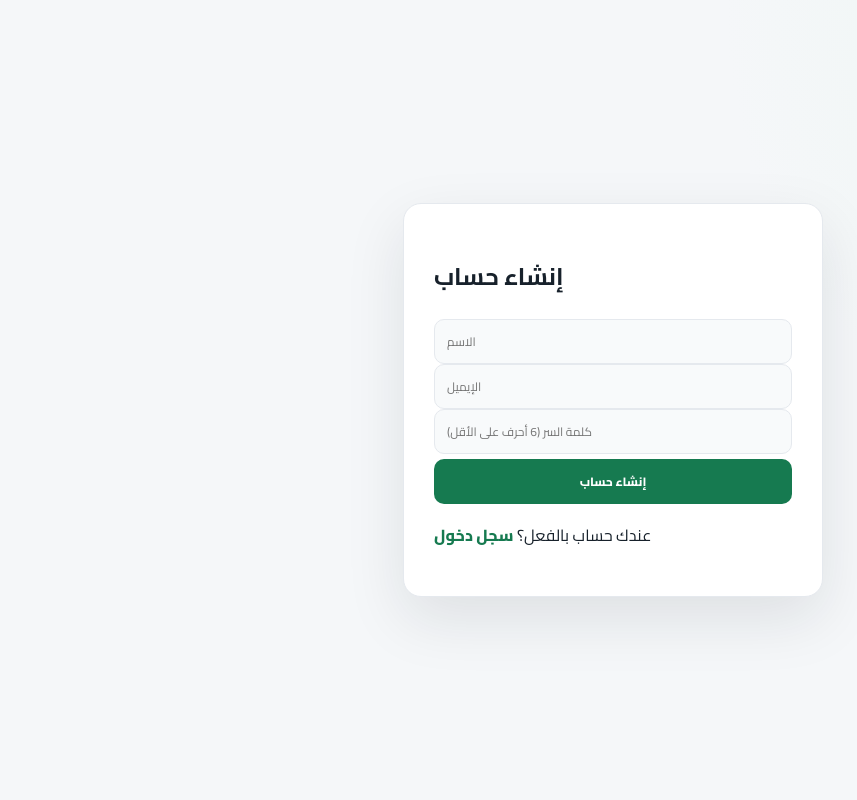
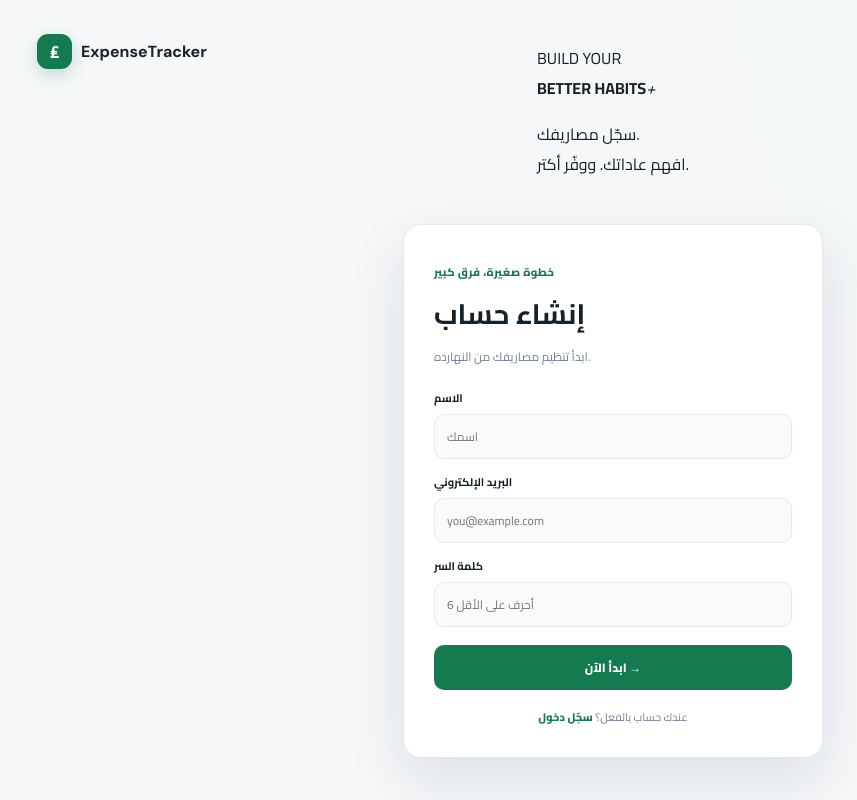
Before and after one commit to AmrTaha100/expense-tracker, a React (Vite) app in the folder frontend/: page /register in a window 1280 px wide. Shown: the whole page, without its empty margins (27-884 px from the left). Built offline with nearby package versions, Linux system fonts and the light colour scheme.

Commit message:
Upgrade registration experience

```diff
--- a/frontend/src/pages/Register.jsx
+++ b/frontend/src/pages/Register.jsx
@@ -3,62 +3,20 @@ import { useNavigate, Link } from 'react-router-dom';
 import { useAuth } from '../context/AuthContext';
 
 export default function Register() {
-  const [name, setName] = useState('');
-  const [email, setEmail] = useState('');
-  const [password, setPassword] = useState('');
-  const [error, setError] = useState('');
-  const [loading, setLoading] = useState(false);
-  const { register } = useAuth();
-  const navigate = useNavigate();
-
-  const handleSubmit = async (e) => {
-    e.preventDefault();
-    setError('');
-    setLoading(true);
-    try {
-      await register(name, email, password);
-      navigate('/dashboard');
-    } catch (err) {
-      setError(err.response?.data?.message || 'حصل خطأ، حاول تاني');
-    } finally {
-      setLoading(false);
-    }
-  };
-
-  return (
-    <div className="auth-page">
-      <form className="auth-form" onSubmit={handleSubmit}>
-        <h2>إنشاء حساب</h2>
-        {error && <p className="error">{error}</p>}
-        <input
-          type="text"
-          placeholder="الاسم"
-          value={name}
-          onChange={(e) => setName(e.target.value)}
-          required
-        />
-        <input
-          type="email"
-          placeholder="الإيميل"
-          value={email}
-          onChange={(e) => setEmail(e.target.value)}
-          required
-        />
-        <input
-          type="password"
-          placeholder="كلمة السر (6 أحرف على الأقل)"
-          value={password}
-          onChange={(e) => setPassword(e.target.value)}
-          minLength={6}
-          required
-        />
-        <button type="submit" disabled={loading}>
-          {loading ? 'جاري الإنشاء...' : 'إنشاء حساب'}
-        </button>
-        <p>
-          عندك حساب بالفعل؟ <Link to="/login">سجل دخول</Link>
-        </p>
-      </form>
-    </div>
-  );
+  const [name,setName]=useState('');const [email,setEmail]=useState('');const [password,setPassword]=useState('');const [error,setError]=useState('');const [loading,setLoading]=useState(false);
+  const { register }=useAuth();const navigate=useNavigate();
+  const submit=async(e)=>{e.preventDefault();setError('');setLoading(true);try{await register(name,email,password);navigate('/dashboard')}catch(err){setError(err.response?.data?.message||'حصل خطأ أثناء إنشاء الحساب.')}finally{setLoading(false)}};
+  return <div className="auth-page">
+    <div className="auth-decoration"><span>BUILD YOUR<br/><b>BETTER HABITS</b></span><i>+</i><p>سجّل مصاريفك.<br/>افهم عاداتك. ووفّر أكتر.</p></div>
+    <div className="auth-brand"><span className="brand-mark large">₤</span><strong>ExpenseTracker</strong></div>
+    <form className="auth-form" onSubmit={submit}>
+      <div className="auth-heading"><span className="eyebrow">خطوة صغيرة، فرق كبير</span><h1>إنشاء حساب</h1><p>ابدأ تنظيم مصاريفك من النهارده.</p></div>
+      {error&&<p className="error" role="alert">{error}</p>}
+      <label className="auth-field"><span>الاسم</span><input type="text" placeholder="اسمك" value={name} onChange={e=>setName(e.target.value)} autoComplete="name" required/></label>
+      <label className="auth-field"><span>البريد الإلكتروني</span><input type="email" placeholder="you@example.com" value={email} onChange={e=>setEmail(e.target.value)} autoComplete="email" required/></label>
+      <label className="auth-field"><span>كلمة السر</span><input type="password" placeholder="6 أحرف على الأقل" value={password} onChange={e=>setPassword(e.target.value)} minLength={6} autoComplete="new-password" required/></label>
+      <button type="submit" disabled={loading}>{loading?'جاري إنشاء الحساب...':'ابدأ الآن  →'}</button>
+      <p className="auth-switch">عندك حساب بالفعل؟ <Link to="/login">سجّل دخول</Link></p>
+    </form>
+  </div>;
 }
```
